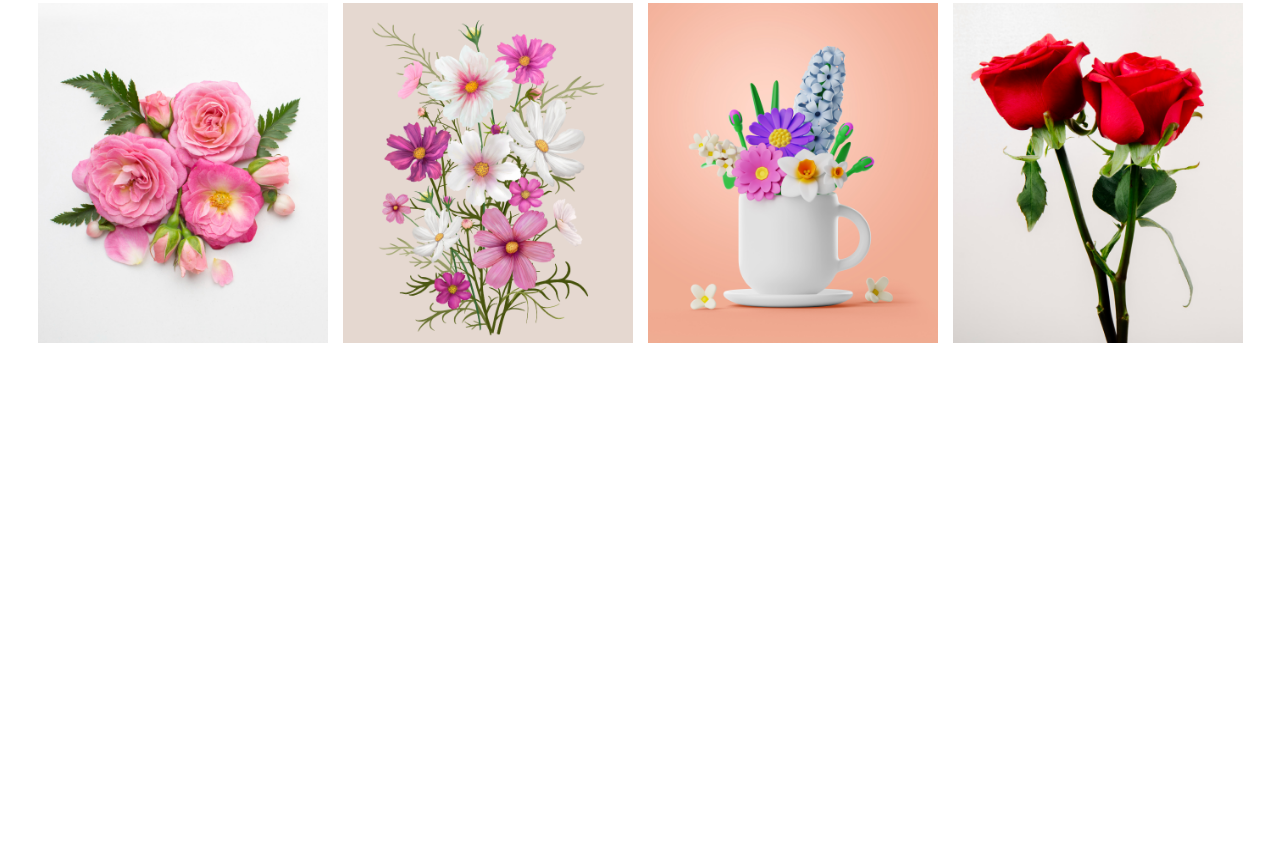
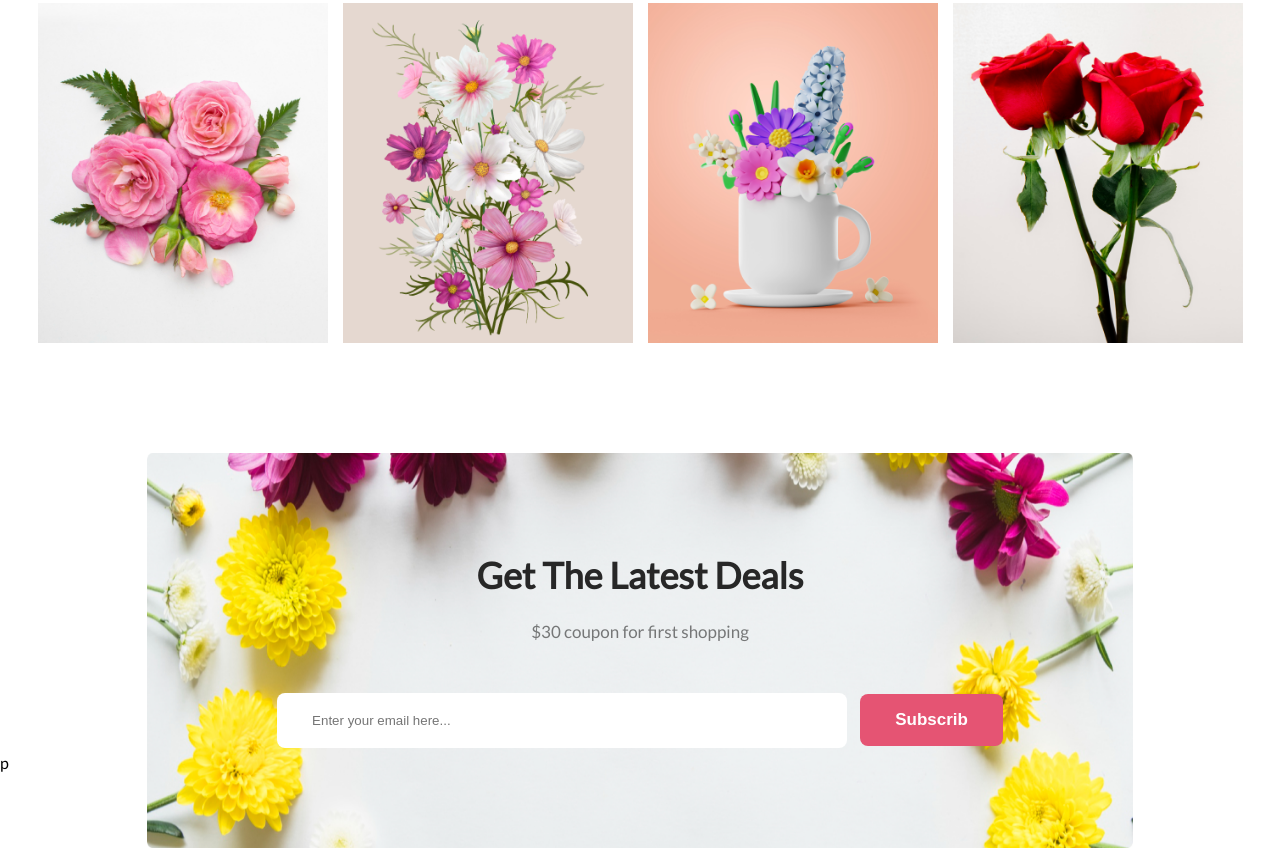
Before and after one commit to sajalbiswas1/my-first-assignment-1, a plain HTML site: page index.html in a window 1280 px wide. Shown: the part 2547-3395 px from the top of the page. Before the commit the page ends 2890 px from the top, so only its background shows below. Drawn offline with Linux system fonts and the light colour scheme.

Commit message:
subscrib section add

```diff
--- a/index.html
+++ b/index.html
@@ -87,9 +87,27 @@
        </section>
        <!-- Instagram flower section is End -->
 
+       <!-- subcription section is now start -->
+
+
+       <section class="subscrib-section">
+                <div class="subscrib-container">
+
+                        <h1>Get The Latest Deals</h1>
+                    <p>$30 coupon for first shopping</p>
+
+                    <div class="input-fild">
+                        <input class="input" type="text" placeholder="Enter your email here...">
+                        <button class="btn-primary">Subscrib</button>
+                    </div>
+                </div>
+       </section>
+       <!-- subcription section is now start -->
+
     </main>
     <footer>
 
     </footer>
 </body>
+       <p>p</p>
 </html>
--- a/style/style.css
+++ b/style/style.css
@@ -196,6 +196,49 @@ body{
 .instagram-flower-container .instagram-img{
     width: 290px;
     height: 340px;
+    margin-bottom: 110px;
+
 
 }
 /* Instagram flower section is End */
+
+/* subcription section is now start */
+.subscrib-section{
+    height: 300px;
+    width: 77%;
+    margin: auto;
+}
+.subscrib-container{
+
+    text-align: center;
+    padding: 100px 0px;
+    background-image: url("../image/Rectangle\ 9.png");
+    background-repeat: no-repeat;
+    background-size: 100% 100%;
+}
+.subscrib-container h1{
+    font-size:36px;
+    font-weight: 800;
+    color: #272727;
+}
+.subscrib-container p{
+    color: rgba(39, 39, 39, 0.60);
+    font-size: 17px;
+    font-weight: 400;
+    margin-top: 24px;
+
+}
+.input-fild{
+    margin-top: 20px;
+}
+.input{
+    width: 500px;
+    border-radius: 8px;
+    border: none;
+    padding: 20px 35px 20px 35px;
+    margin-right: 10px;
+}
+
+
+
+/* subcription section is now End */
```
